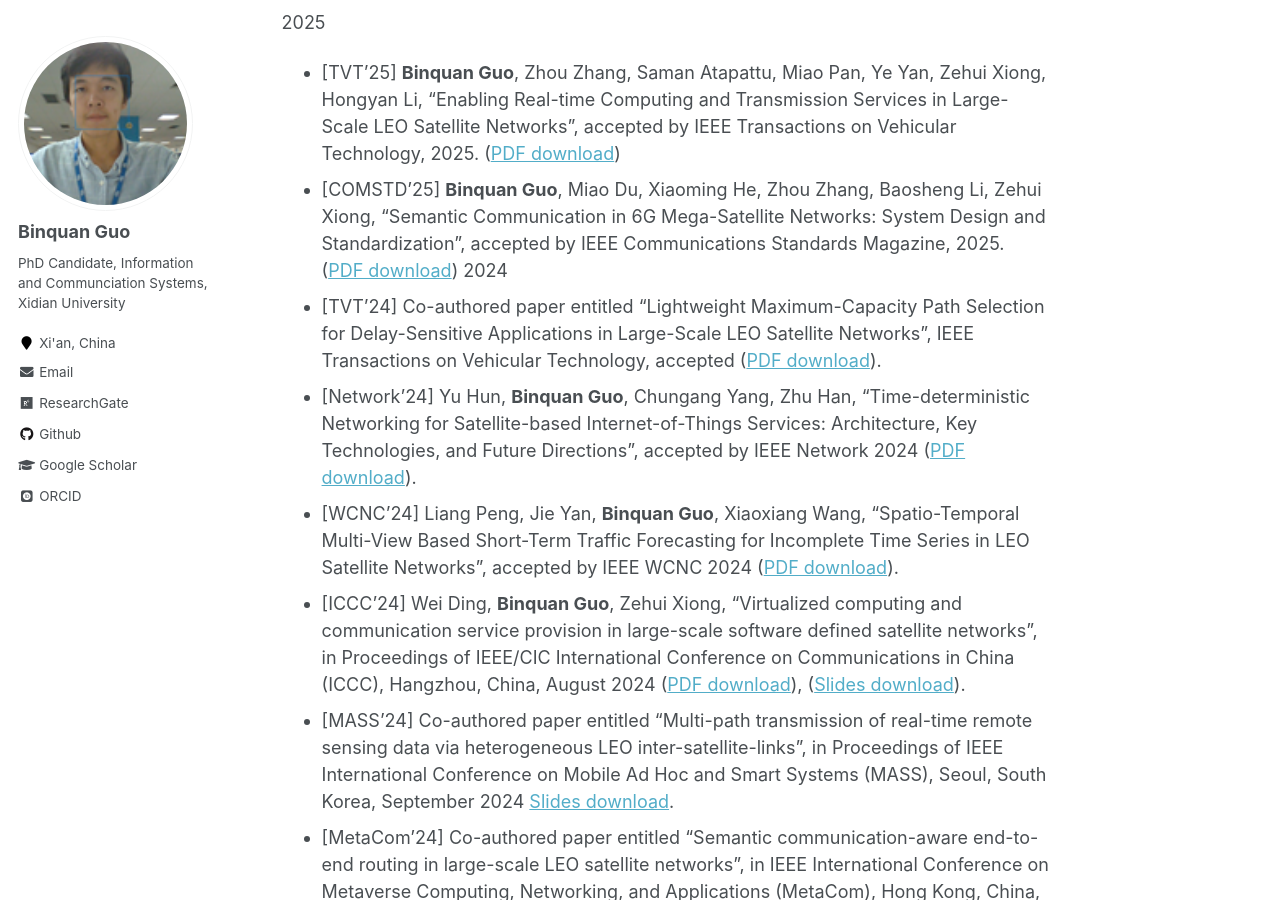
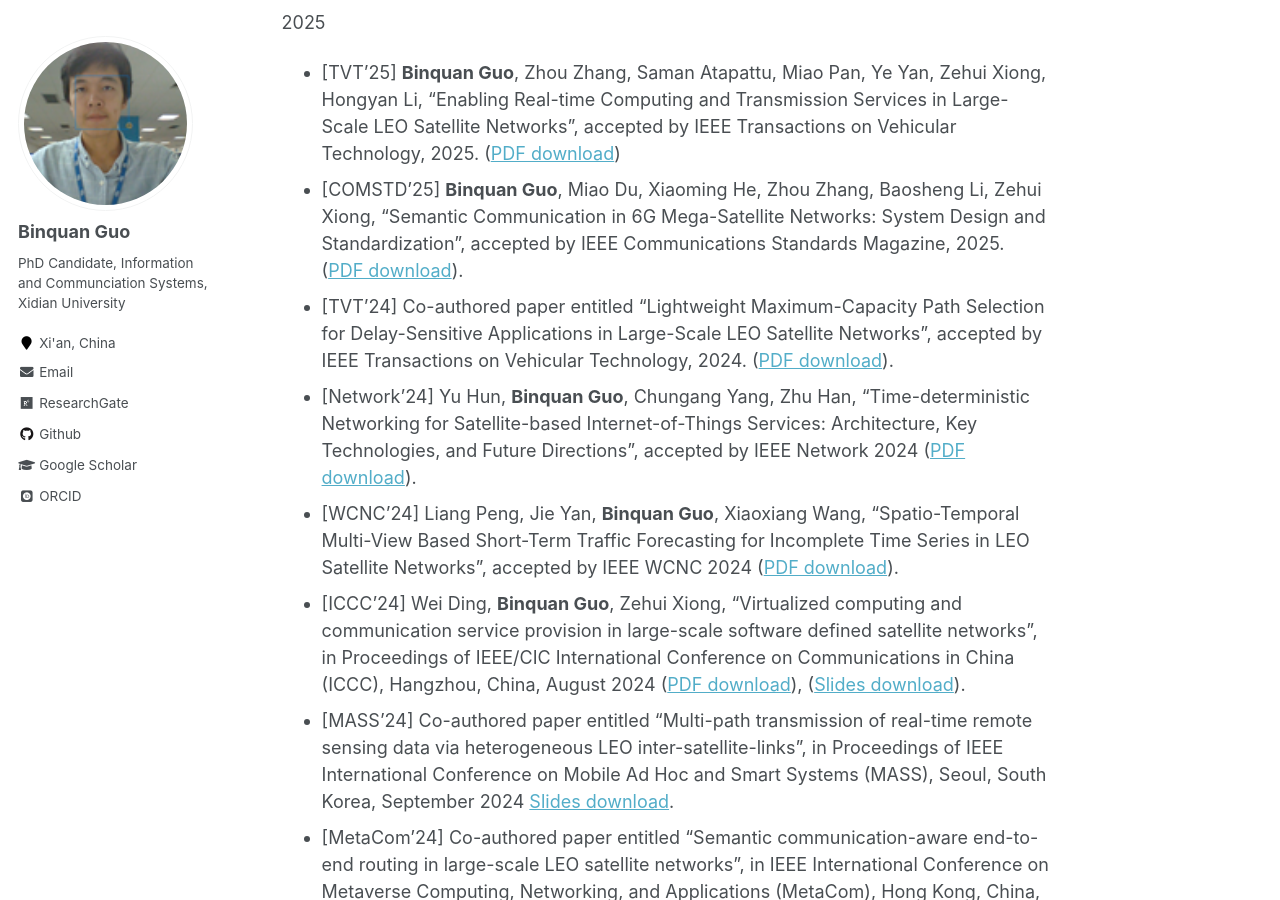
Before and after one commit to wilixx/wilixx.github.io, a Jekyll site: the page built from _pages/about.md, in a window 1280 px wide and 900 px high, scrolled down 2935 px. Built offline with Jekyll 4.4.1, drawn with Linux system fonts in a browser that asks for light colours; some web fonts are replaced.

Commit message:
Update about.md

```diff
--- a/_pages/about.md
+++ b/_pages/about.md
@@ -63,9 +63,8 @@ Publications
 2025
 * [TVT'25] **Binquan Guo**, Zhou Zhang, Saman Atapattu, Miao Pan, Ye Yan, Zehui Xiong, Hongyan Li, "Enabling Real-time Computing and Transmission Services in Large-Scale LEO Satellite Networks", accepted by IEEE Transactions on Vehicular Technology, 2025. ([PDF download](https://ieeexplore.ieee.org/document/10937133))
 * [COMSTD'25] **Binquan Guo**, Miao Du, Xiaoming He, Zhou Zhang, Baosheng Li, Zehui Xiong, "Semantic Communication in 6G Mega-Satellite Networks: System Design and Standardization", accepted by IEEE Communications Standards Magazine, 2025. ([PDF download](https://ieeexplore.ieee.org/document/11052732
-))
-2024
-* [TVT'24] Co-authored paper entitled "Lightweight Maximum-Capacity Path Selection for Delay-Sensitive Applications in Large-Scale LEO Satellite Networks", IEEE Transactions on Vehicular Technology, accepted ([PDF download](https://ieeexplore.ieee.org/document/10797674)).
+)).
+* [TVT'24] Co-authored paper entitled "Lightweight Maximum-Capacity Path Selection for Delay-Sensitive Applications in Large-Scale LEO Satellite Networks", accepted by IEEE Transactions on Vehicular Technology, 2024. ([PDF download](https://ieeexplore.ieee.org/document/10797674)).
 * [Network'24] Yu Hun, **Binquan Guo**, Chungang Yang, Zhu Han, "Time-deterministic Networking for Satellite-based Internet-of-Things Services: Architecture, Key Technologies, and Future Directions", accepted by IEEE Network 2024 ([PDF download](https://ieeexplore.ieee.org/document/10477426)).
 * [WCNC'24] Liang Peng, Jie Yan, **Binquan Guo**, Xiaoxiang Wang, "Spatio-Temporal Multi-View Based Short-Term Traffic Forecasting for Incomplete Time Series in LEO Satellite Networks", accepted by IEEE WCNC 2024 ([PDF download](https://ieeexplore.ieee.org/document/10570573)).
 * [ICCC'24] Wei Ding, **Binquan Guo**, Zehui Xiong, "Virtualized computing and communication service provision in large-scale software defined satellite networks", in Proceedings of IEEE/CIC International Conference on Communications in China (ICCC), Hangzhou, China, August 2024 ([PDF download](https://ieeexplore.ieee.org/document/10681883)), ([Slides download](https://github.com/wilixx/wilixx.github.io/blob/master/files/guo_ICCC2024_ppt_0808.pdf)).
```
